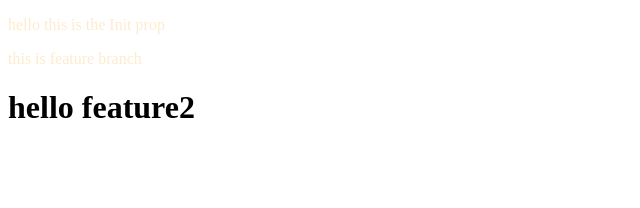
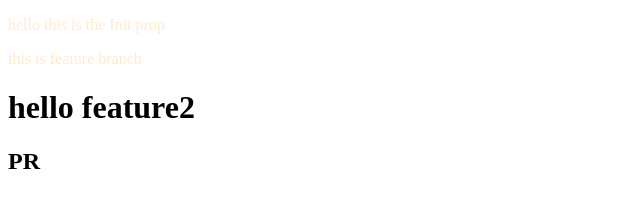
Before and after one commit to Global-Proptech/localRepo, a plain HTML site: page index.html in a window 1280 px wide. Shown: the full height of the page, 0-640 px from the left. Drawn offline with Linux system fonts and the light colour scheme.

Commit message:
PR_Update index.html

```diff
--- a/index.html
+++ b/index.html
@@ -10,5 +10,7 @@
     <p>hello this is the Init prop</p>
     <p>this is feature branch</p>
     <h1>hello feature2 </h1>
+    <h2>PR</h2>
+
 </body>
 </html>
```
